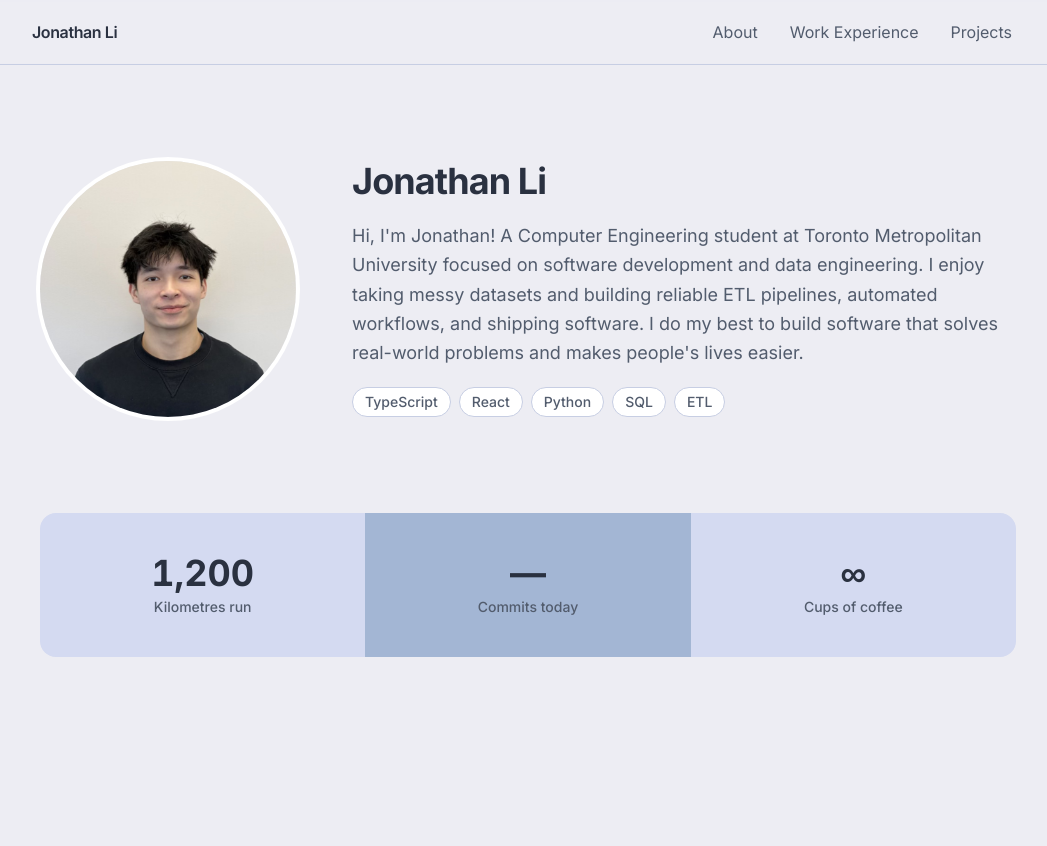
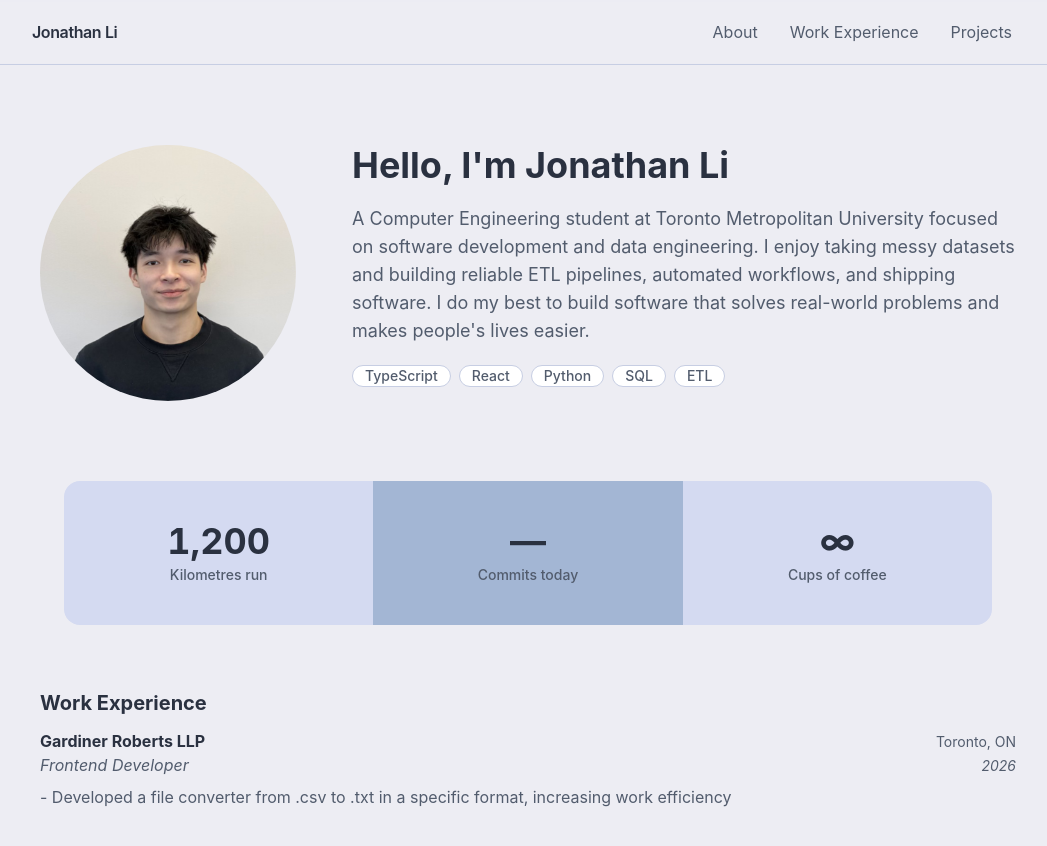
Before and after one commit to ojnny08/jonathan-li, a React (Vite) app in the folder portfolio/: page / in a window 1280 px wide. Shown: the top 846 px of the page, without its empty margins (112-1159 px from the left). Before the commit the page ends 800 px from the top, so only its background shows below. Built offline with nearby package versions, Linux system fonts and the light colour scheme; no server answers.

Commit message:
Experience & small edits

```diff
--- a/portfolio/src/components/About.tsx
+++ b/portfolio/src/components/About.tsx
@@ -3,30 +3,30 @@ import profile from '../assets/me.png'
 const ABOUT_ME = {
     name: 'Jonathan Li',
     role: 'Computer Engineering @ Toronto Metropolitan University',
-    body: "Hi, I'm Jonathan! A Computer Engineering student at Toronto Metropolitan University focused on software development and data engineering. I enjoy taking messy datasets and building reliable ETL pipelines, automated workflows, and shipping software. I do my best to build software that solves real-world problems and makes people's lives easier.",
+    body: "A Computer Engineering student at Toronto Metropolitan University focused on software development and data engineering. I enjoy taking messy datasets and building reliable ETL pipelines, automated workflows, and shipping software. I do my best to build software that solves real-world problems and makes people's lives easier.",
     skills: ['TypeScript', 'React', 'Python', 'SQL', 'ETL'],
 }
 
 function About() {
     return (
-        <section id="about" className="shell py-16 sm:py-24">
+        <section id="about" className="my-20">
             <div className="flex flex-col items-center gap-10 text-center md:flex-row md:items-start md:gap-14 md:text-left">
                 <img
                     src={profile}
                     alt="Jonathan Li"
                     width={256}
                     height={256}
-                    className="size-40 shrink-0 rounded-full object-cover ring-4 ring-surface sm:size-56 md:size-64"
+                    className="size-50 rounded-full object-cover sm:size-56 md:size-64"
                 />
 
                 <div className="flex flex-col gap-5">
-                    <div className="flex flex-col gap-2">
-                        <h1 className="text-3xl font-bold tracking-tight text-ink-strong sm:text-4xl">
-                            {ABOUT_ME.name}
+                    <div className="gap-2">
+                        <h1 className="text-4xl font-bold text-ink-strong">
+                            Hello, I'm {ABOUT_ME.name}
                         </h1>
                     </div>
 
-                    <p className="max-w-prose text-base leading-relaxed sm:text-lg">
+                    <p className="max-w-prose text-base text-lg">
                         {ABOUT_ME.body}
                     </p>
 
@@ -34,7 +34,7 @@ function About() {
                         {ABOUT_ME.skills.map((skill) => (
                             <li
                                 key={skill}
-                                className="rounded-full border border-border bg-surface px-3 py-1 text-sm font-medium text-ink"
+                                className="rounded-full border border-border bg-surface px-3 text-sm font-medium text-ink"
                             >
                                 {skill}
                             </li>
--- /dev/null
+++ b/portfolio/src/components/Experience.tsx
@@ -0,0 +1,31 @@
+const JOBS = {
+    company: 'Gardiner Roberts LLP',
+    location: 'Toronto, ON',
+    position: 'Frontend Developer',
+    date: '2026',
+    body: 'Developed a file converter from .csv to .txt in a specific format, increasing work efficiency',
+}
+
+export default function Experience() {
+    return (
+        <section id="experience" className="my-10">
+            <h2 className="text-xl font-bold text-ink-strong">
+                Work Experience
+            </h2>
+
+            <div className="mt-3">
+                <div className="flex items-baseline justify-between gap-6">
+                    <h3 className="font-bold text-ink-strong">{JOBS.company}</h3>
+                    <span className="text-sm text-ink">{JOBS.location}</span>
+                </div>
+
+                <div className="flex items-baseline justify-between gap-6">
+                    <p className="italic text-ink">{JOBS.position}</p>
+                    <span className="text-sm italic text-ink">{JOBS.date}</span>
+                </div>
+
+                <p className="mt-2 text-ink"> - {JOBS.body}</p>
+            </div>
+        </section>
+    )
+}
--- a/portfolio/src/components/Stats.tsx
+++ b/portfolio/src/components/Stats.tsx
@@ -15,7 +15,7 @@ export default function Stats () {
     ]
 
     return (
-        <section className="shell pb-16 sm:pb-24">
+        <section className="shell sm:mb-16 ">
             <div className="grid grid-cols-1 overflow-hidden rounded-2xl sm:grid-cols-3">
                 {STATS.map(({ label, value }, index) => (
                     <div
--- a/portfolio/src/index.css
+++ b/portfolio/src/index.css
@@ -4,15 +4,12 @@
   --color-background: #EDEDF3;
   --color-surface: #ffffff;
   --color-border: #C7CEE3;
-
   --color-blue: #D4DAF1;
   --color-blue-light: #A3B6D4;
 
   --color-ink: #525C6D;
   --color-ink-strong: #2A3140;
   --color-ink-muted: #8b93a1;
-
-  --font-sans: "Inter", ui-sans-serif, system-ui, sans-serif;
 }
 
 /* Shared page gutter: one place to change the site's content width */
--- a/portfolio/src/pages/Home.tsx
+++ b/portfolio/src/pages/Home.tsx
@@ -1,4 +1,5 @@
 import About from '../components/About'
+import Experience from '../components/Experience'
 import NavBar from '../components/NavBar'
 import Stats from '../components/Stats'
 
@@ -6,9 +7,10 @@ export const Home = () => {
   return (
     <div id="top" className="min-h-dvh">
         <NavBar />
-        <main>
+        <main className='shell'>
             <About />
             <Stats />
+            <Experience />
         </main>
     </div>
   )
```
Also changed, not shown: 1 other file (tests, documents, lock files or other folders).
